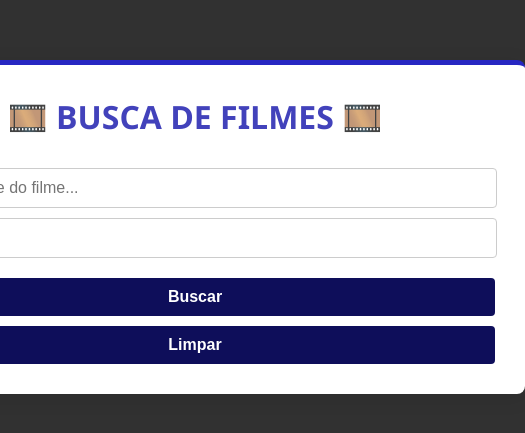
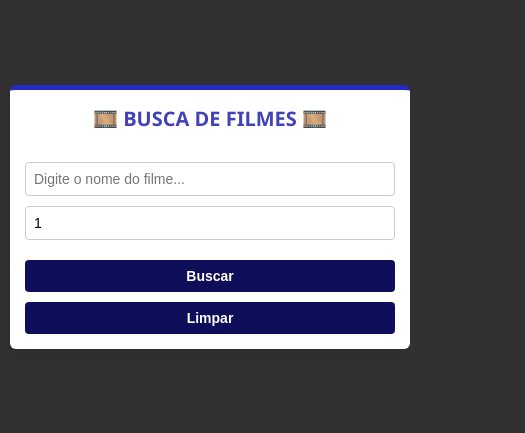
Before and after one commit to manuellapiva/Busca_de_Filmes, a React (Vite) app: page / in a window 390 px wide. Shown: the part 215-648 px from the top of the page, 525 px wide, since content can reach past the window. Built offline with nearby package versions, Linux system fonts and the light colour scheme.

Commit message:
responsividade

```diff
--- a/src/App.css
+++ b/src/App.css
@@ -142,3 +142,75 @@ img {
   padding: 20px;
   border-radius: 15px;
 }
+
+@media (max-width: 768px) {
+  body {
+    padding: 10px;
+  }
+
+  .container {
+    padding: 20px;
+  }
+
+  input {
+    width: 95%;
+  }
+
+  .under {
+    flex-direction: column;
+    gap: 5px;
+  }
+
+  .titulo {
+    gap: 20px;
+  }
+
+  .titulo img {
+    width: 50px;
+  }
+}
+
+@media (max-width: 480px) {
+  .container {
+    padding: 15px;
+    border-radius: 6px;
+  }
+
+  h1 {
+    font-size: 20px;
+  }
+
+  .info {
+    font-size: 14px;
+    padding: 10px;
+  }
+
+  button {
+    font-size: 14px;
+    padding: 8px;
+  }
+
+  input {
+    font-size: 14px;
+    padding: 8px;
+    width: 95%;
+  }
+
+  .card {
+    width: 100%;
+    padding: 15px;
+  }
+
+  .card img {
+    width: 100px;
+  }
+
+  .titulo {
+    flex-direction: column;
+    gap: 10px;
+  }
+
+  .titulo img {
+    width: 45px;
+  }
+}
```
